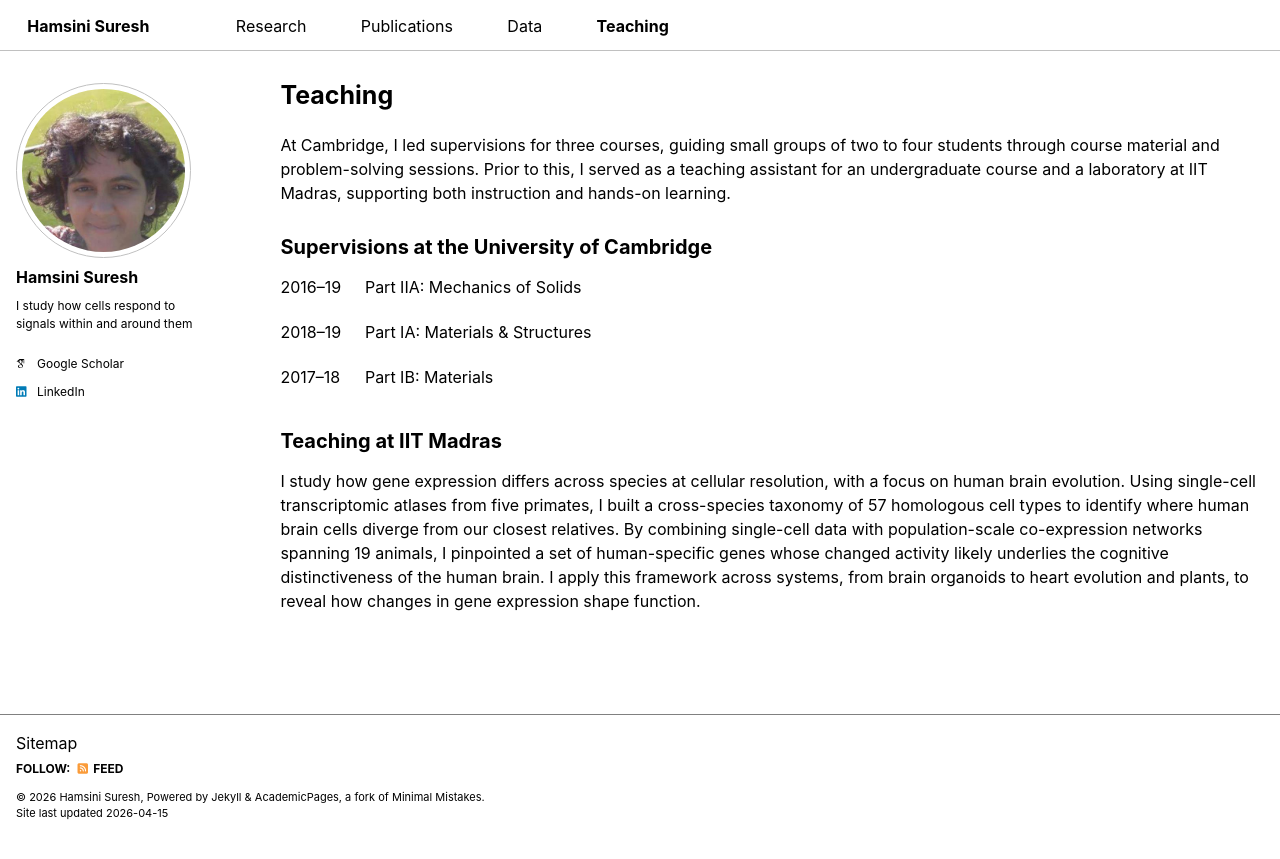
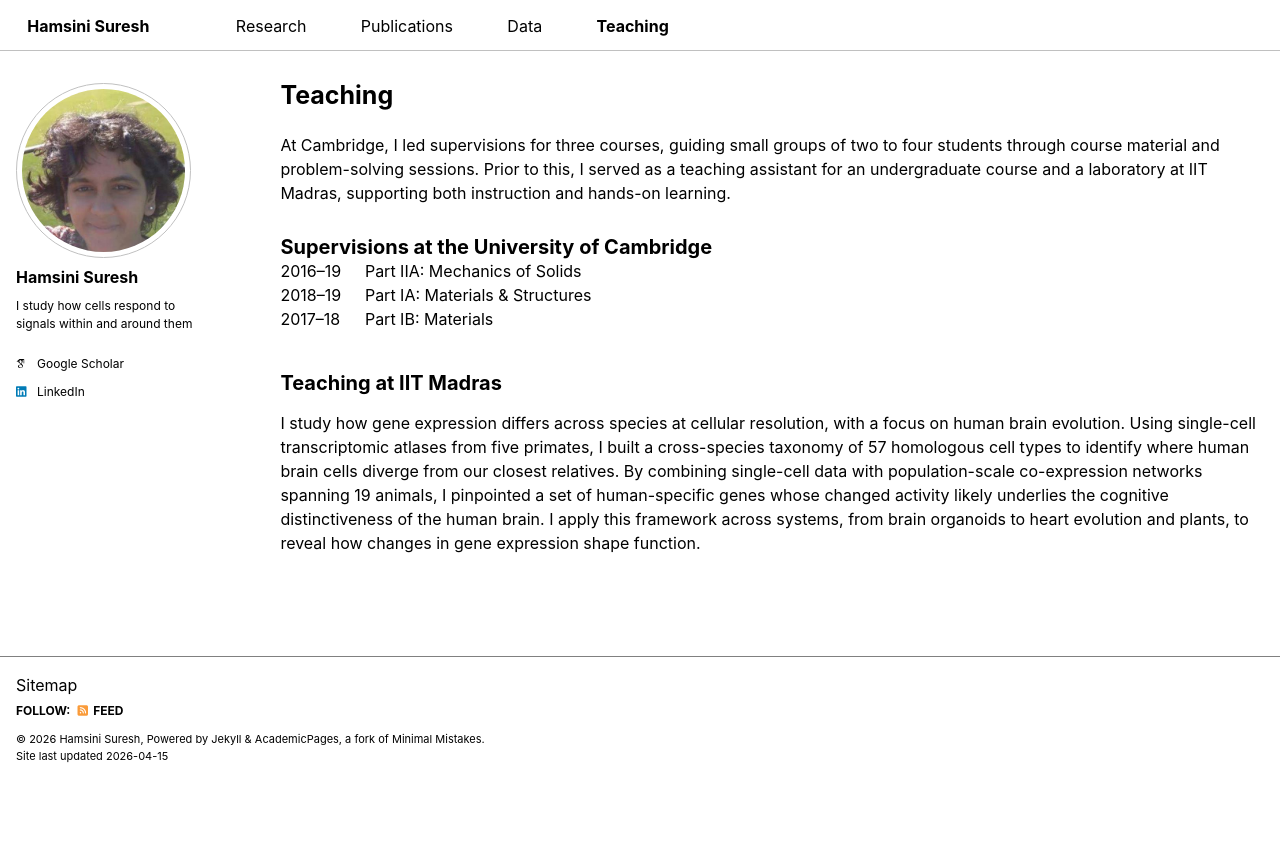
Before and after one commit to hamsinisuresh/hamsinisuresh.github.io, a Jekyll site: the page built from _pages/teach.html, in a window 1280 px wide. Shown: the top 859 px of the page. Built offline with Jekyll 4.4.1, drawn with Linux system fonts in a browser that asks for light colours; some web fonts are replaced; a script bundle is joined from its source files by our own code; library files that are not in the unit come from our copies.

Commit message:
Update teach.html

```diff
--- a/_pages/teach.html
+++ b/_pages/teach.html
@@ -19,20 +19,20 @@ author_profile: true
 
 <h2>Supervisions at the University of Cambridge</h2>
 
-<p>
+<div>
   <span style="display:inline-block; width:80px;">2016–19</span>
   Part IIA: Mechanics of Solids
-</p>
+</div>
 
-<p>
+<div>
   <span style="display:inline-block; width:80px;">2018–19</span>
   Part IA: Materials & Structures
-</p>
+</div>
 
-<p>
+<div>
   <span style="display:inline-block; width:80px;">2017–18</span>
   Part IB: Materials
-</p>
+</div>
 
 
 <!-- ===== CUSTOM SECTION ===== -->
```
